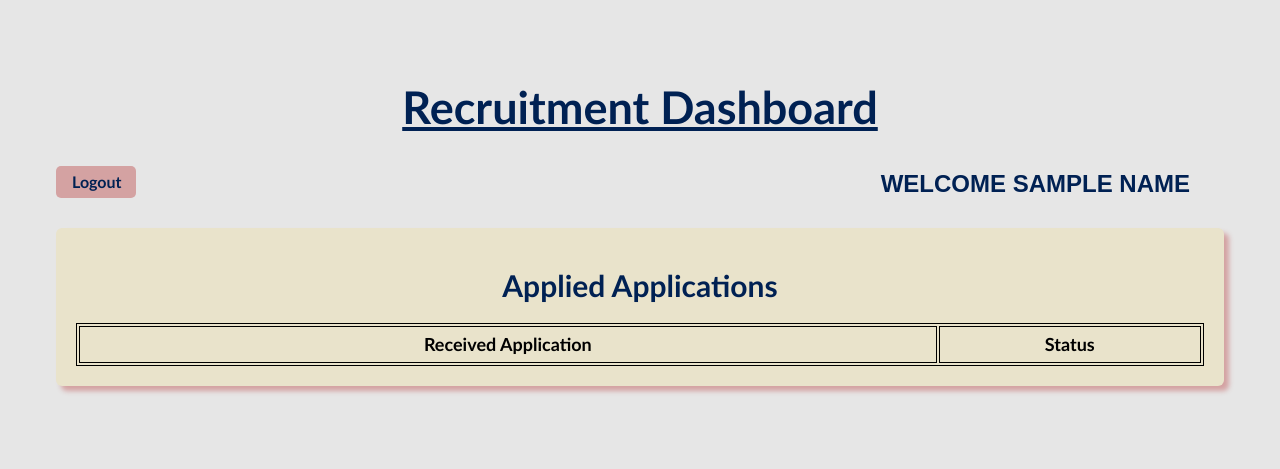
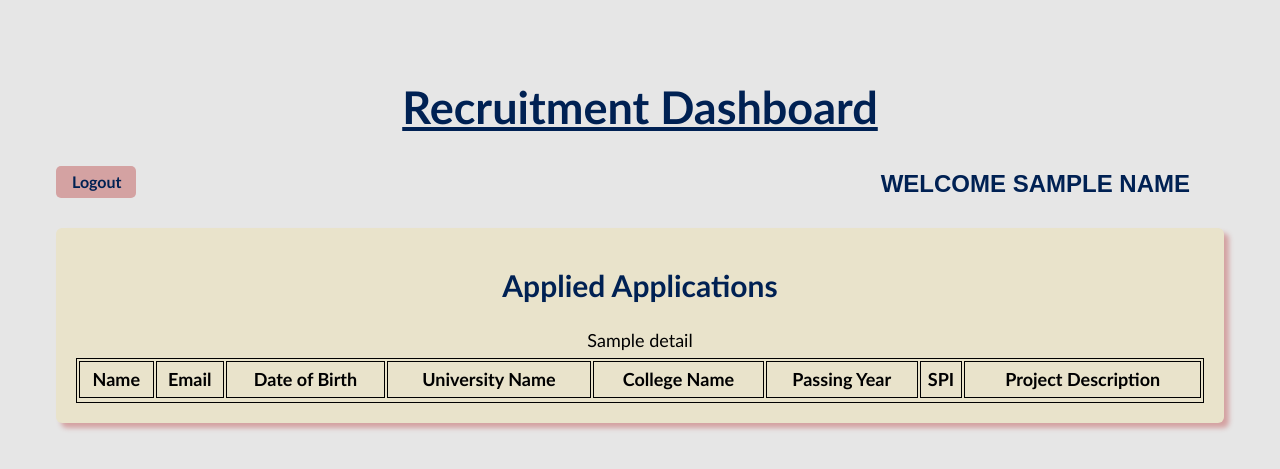
Before and after one commit to ankitpakhale/RecruitmentSystem-, a Django app: template app1/templates/dashboard.html in a window 1280 px wide. Shown: the top 469 px of the page. Run offline with Django 4.2, Linux system fonts and the light colour scheme; the template is opened without the code that fills it: most values are stand-ins (such as "Sample title", 1, 10 or a date in 2020); lists and menus that the app fills with data are empty.

Commit message:
almost done

```diff
--- a/app1/admin.py
+++ b/app1/admin.py
@@ -3,3 +3,4 @@ from .models import *
 # Register your models here.
 
 admin.site.register(signUp)
+admin.site.register(studentData)
--- a/app1/templates/dashboard.html
+++ b/app1/templates/dashboard.html
@@ -247,6 +247,7 @@
         <div class="data">
             <h2>Application Form</h2>
             <form method="POST">
+                {% csrf_token %}
                 <div class="row">
                     <input class="type-1" type="text" name="name" placeholder="Name">
                     <input class="type-1" type="text" name="email" placeholder="Email">
@@ -276,7 +277,7 @@
                 <textarea name="description" cols="30" rows="10"
                     placeholder="Write Project Description here"></textarea>
 
-                <input class="type-2" type="button" name="submit" value="Submit">
+                <input class="type-2" type="submit" name="submit" value="Submit">
             </form>
         </div>
 
@@ -287,8 +288,17 @@
                 <h2>Applied Applications</h2>
                 <table>
                     <tr>
-                        <th>Received Application</th>
-                        <th>Status</th>
+                        <th>Name</th>
+                        <th>Email</th>
+                        <th>Date of Birth</th>
+                        <th>University Name</th>
+                        <th>College Name</th>
+                        <th>Passing Year</th>
+                        <th>SPI</th>
+                        <th>Project Description</th>
+                    </tr>
+                    <tr>
+                        {{details.name}}
                     </tr>
                 </table>
             </div>
```
Also changed, not shown: app1/models.py (+16 -0 lines), app1/views.py (+21 -1 lines), app1/migrations/0005_studentdata.py (added), db.sqlite3.
